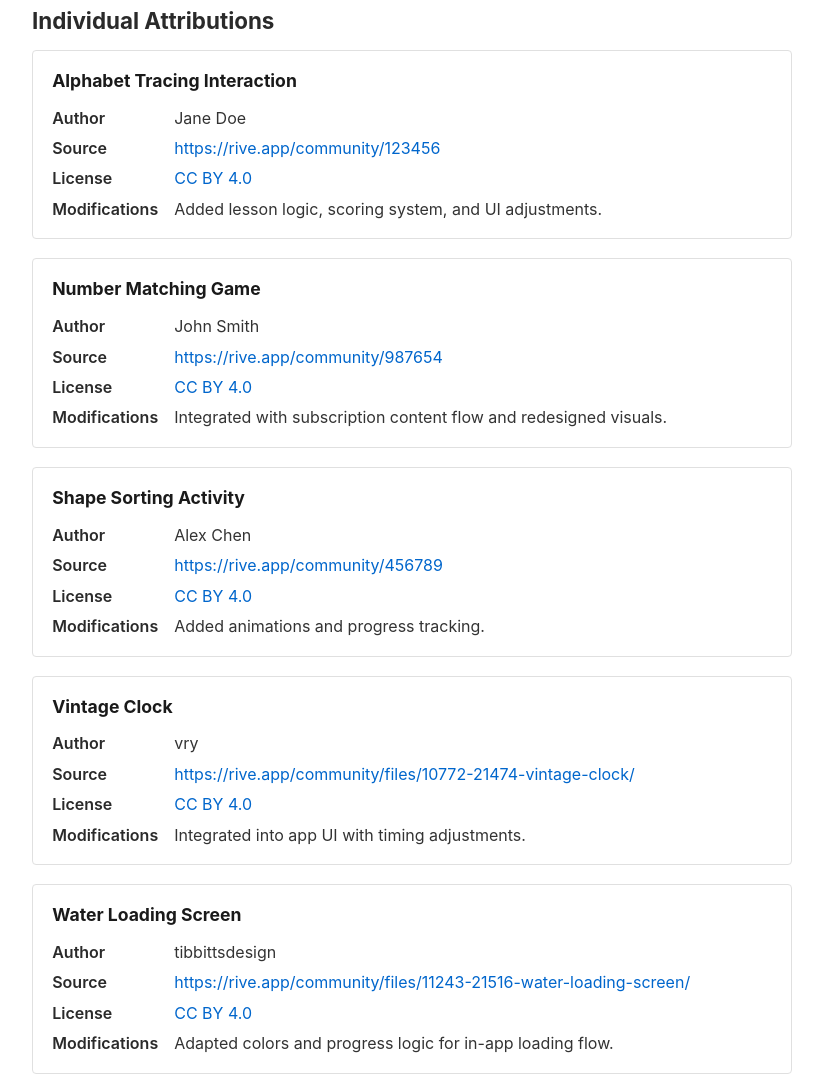
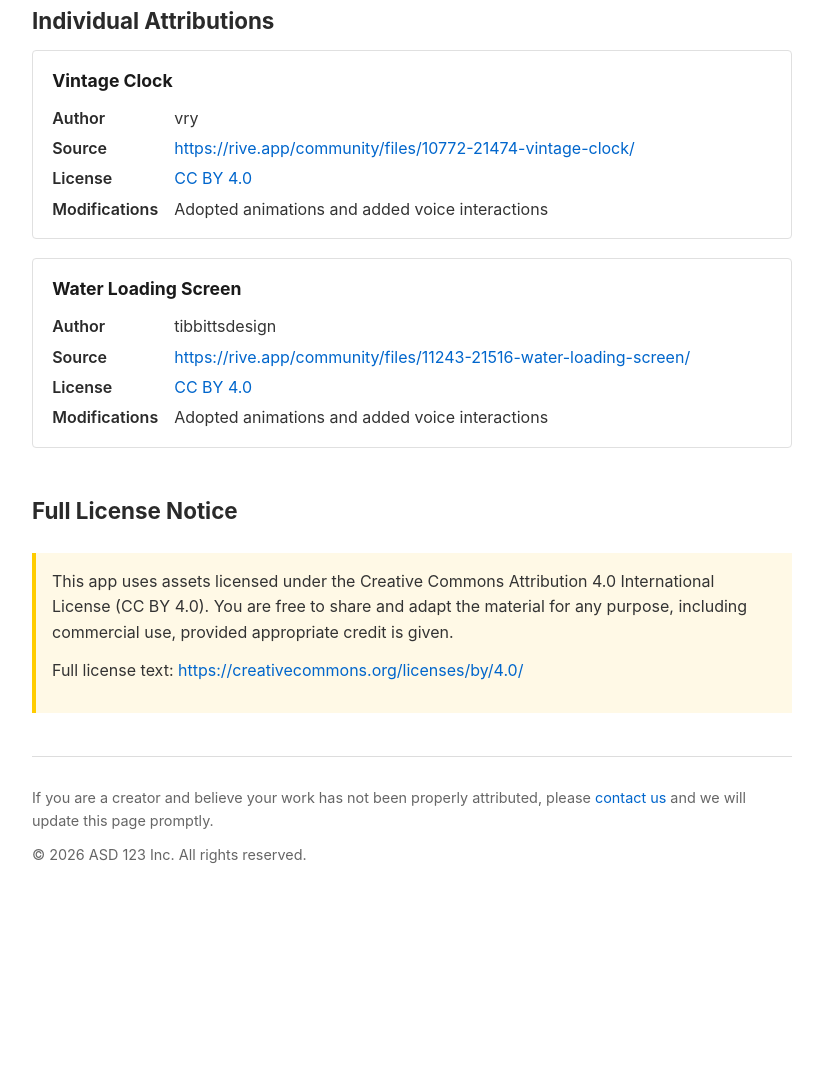
Before and after one commit to INTRACTABILIS7/asd123-v4-legal, a plain HTML site: page attributions.html in a window 1280 px wide. Shown: the part 405-1482 px from the top of the page, without its empty margins (228-1051 px from the left). After the commit the page ends 1303 px from the top, so only its background shows below. Drawn offline with Linux system fonts and the light colour scheme.

Commit message:
Update attributions and modify existing entries
Removed multiple attribution entries and updated modifications for existing entries.

```diff
--- a/attributions.html
+++ b/attributions.html
@@ -128,48 +128,6 @@
     <h2>Individual Attributions</h2>
 
     <div class="attribution-entry">
-        <h3>Alphabet Tracing Interaction</h3>
-        <dl>
-            <dt>Author</dt>
-            <dd>Jane Doe</dd>
-            <dt>Source</dt>
-            <dd><a href="https://rive.app/community/123456" target="_blank" rel="noopener">https://rive.app/community/123456</a></dd>
-            <dt>License</dt>
-            <dd><a href="https://creativecommons.org/licenses/by/4.0/" target="_blank" rel="noopener">CC BY 4.0</a></dd>
-            <dt>Modifications</dt>
-            <dd>Added lesson logic, scoring system, and UI adjustments.</dd>
-        </dl>
-    </div>
-
-    <div class="attribution-entry">
-        <h3>Number Matching Game</h3>
-        <dl>
-            <dt>Author</dt>
-            <dd>John Smith</dd>
-            <dt>Source</dt>
-            <dd><a href="https://rive.app/community/987654" target="_blank" rel="noopener">https://rive.app/community/987654</a></dd>
-            <dt>License</dt>
-            <dd><a href="https://creativecommons.org/licenses/by/4.0/" target="_blank" rel="noopener">CC BY 4.0</a></dd>
-            <dt>Modifications</dt>
-            <dd>Integrated with subscription content flow and redesigned visuals.</dd>
-        </dl>
-    </div>
-
-    <div class="attribution-entry">
-        <h3>Shape Sorting Activity</h3>
-        <dl>
-            <dt>Author</dt>
-            <dd>Alex Chen</dd>
-            <dt>Source</dt>
-            <dd><a href="https://rive.app/community/456789" target="_blank" rel="noopener">https://rive.app/community/456789</a></dd>
-            <dt>License</dt>
-            <dd><a href="https://creativecommons.org/licenses/by/4.0/" target="_blank" rel="noopener">CC BY 4.0</a></dd>
-            <dt>Modifications</dt>
-            <dd>Added animations and progress tracking.</dd>
-        </dl>
-    </div>
-
-    <div class="attribution-entry">
         <h3>Vintage Clock</h3>
         <dl>
             <dt>Author</dt>
@@ -179,7 +137,7 @@
             <dt>License</dt>
             <dd><a href="https://creativecommons.org/licenses/by/4.0/" target="_blank" rel="noopener">CC BY 4.0</a></dd>
             <dt>Modifications</dt>
-            <dd>Integrated into app UI with timing adjustments.</dd>
+            <dd>Adopted animations and added voice interactions</dd>
         </dl>
     </div>
 
@@ -193,7 +151,7 @@
             <dt>License</dt>
             <dd><a href="https://creativecommons.org/licenses/by/4.0/" target="_blank" rel="noopener">CC BY 4.0</a></dd>
             <dt>Modifications</dt>
-            <dd>Adapted colors and progress logic for in-app loading flow.</dd>
+            <dd>Adopted animations and added voice interactions</dd>
         </dl>
     </div>
 
```
